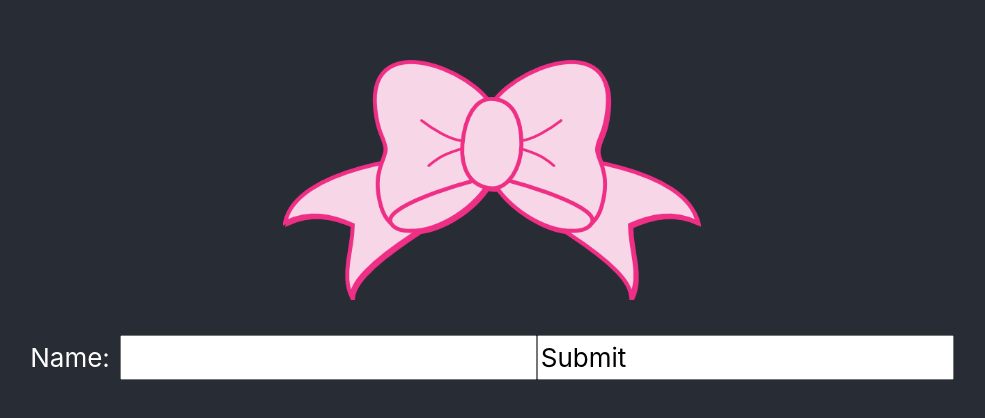
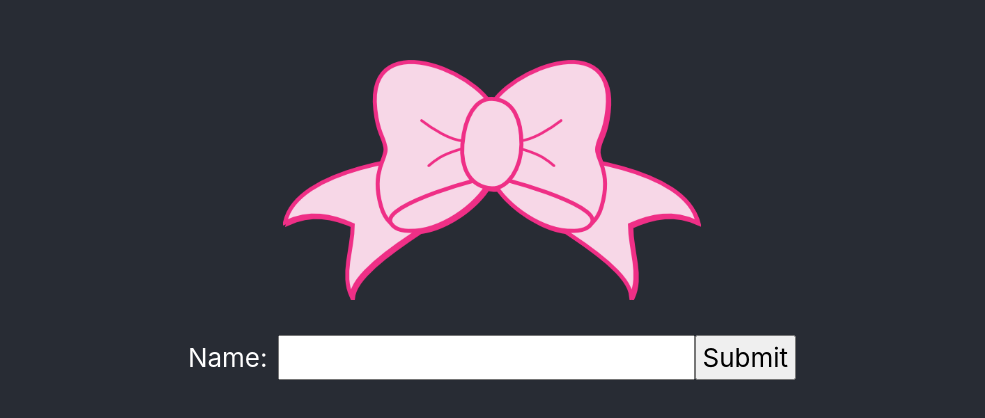
Before and after one commit to jaybaffoni/babynames, a React (Create React App) app: page / in a window 1280 px wide. Shown: the part 176-594 px from the top of the page, without its empty margins (148-1133 px from the left). Built offline with nearby package versions, Linux system fonts and the light colour scheme.

Commit message:
updated form

```diff
--- a/src/App.js
+++ b/src/App.js
@@ -17,6 +17,7 @@ class NameForm extends React.Component {
   }
 
   handleSubmit(event) {
+    event.preventDefault();
     console.log(this.state.value);
     let data = this.state.value;
     axios.post('https://baffoni-baby.herokuapp.com/entries', {
@@ -32,7 +33,7 @@ class NameForm extends React.Component {
           Name:
           <input style={{marginLeft:'10px'}} type="text" value={this.state.value} onChange={this.handleChange} onSubmit={this.handleSubmit} />
         </label>
-        <input value="Submit" />
+        <input type="submit" value="Submit" />
       </form>
     );
   }
```
